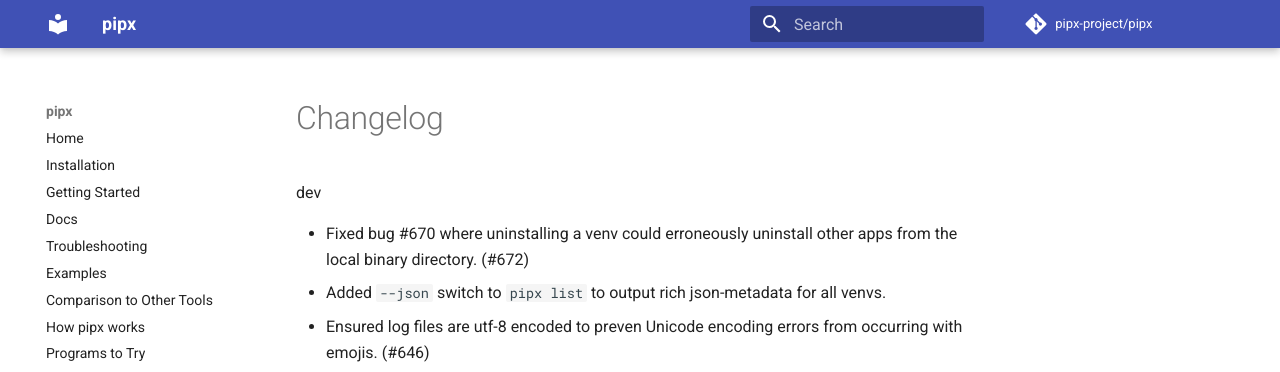
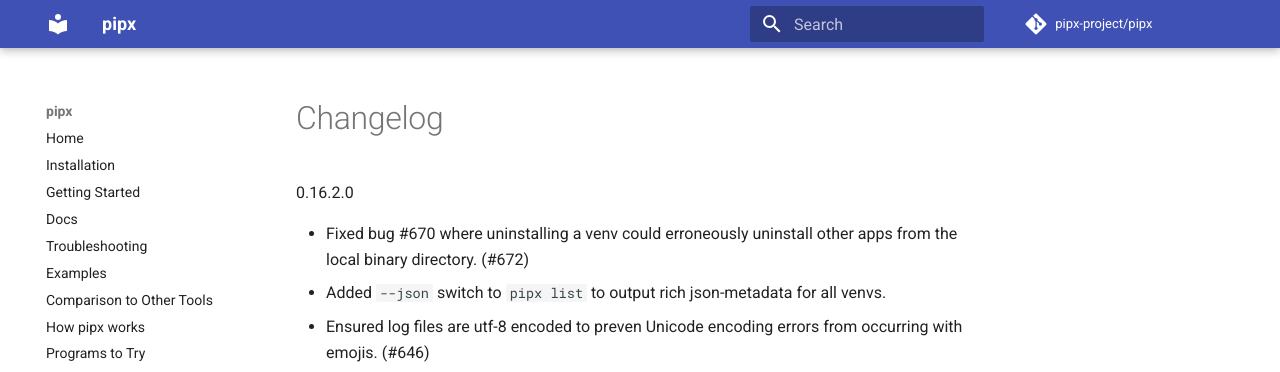
Before and after one commit to pypa/pipx, an MkDocs documentation site: the page built from docs/changelog.md, in a window 1280 px wide and 900 px high. Shown: the top 372 px of the window. Built offline with MkDocs 1.6.1 and Material for MkDocs 9.7.7, drawn with Linux system fonts in a browser that asks for light colours; comment, search, counter and statistics services are not loaded.

Commit message:
Pre-release 0.16.2.0.

```diff
--- a/docs/changelog.md
+++ b/docs/changelog.md
@@ -1,4 +1,4 @@
-dev
+0.16.2.0
 
 - Fixed bug #670 where uninstalling a venv could erroneously uninstall other apps from the local binary directory. (#672)
 - Added `--json` switch to `pipx list` to output rich json-metadata for all venvs.
--- a/src/pipx/version.py
+++ b/src/pipx/version.py
@@ -1,2 +1,2 @@
-__version_info__ = (0, 16, 1, 0, 1, "dev0")
+__version_info__ = (0, 16, 2, 0)
 __version__ = ".".join(str(i) for i in __version_info__)
```
